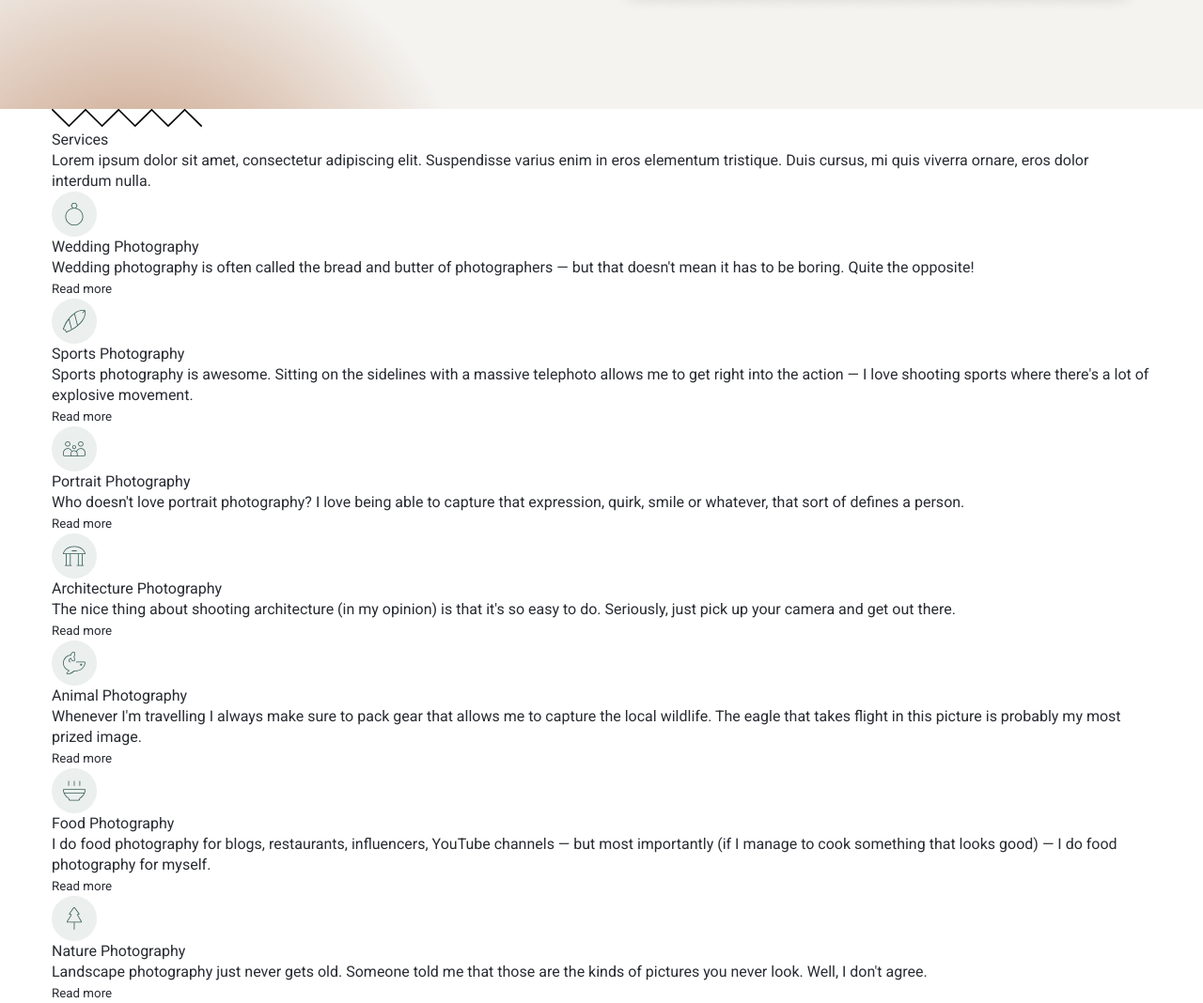
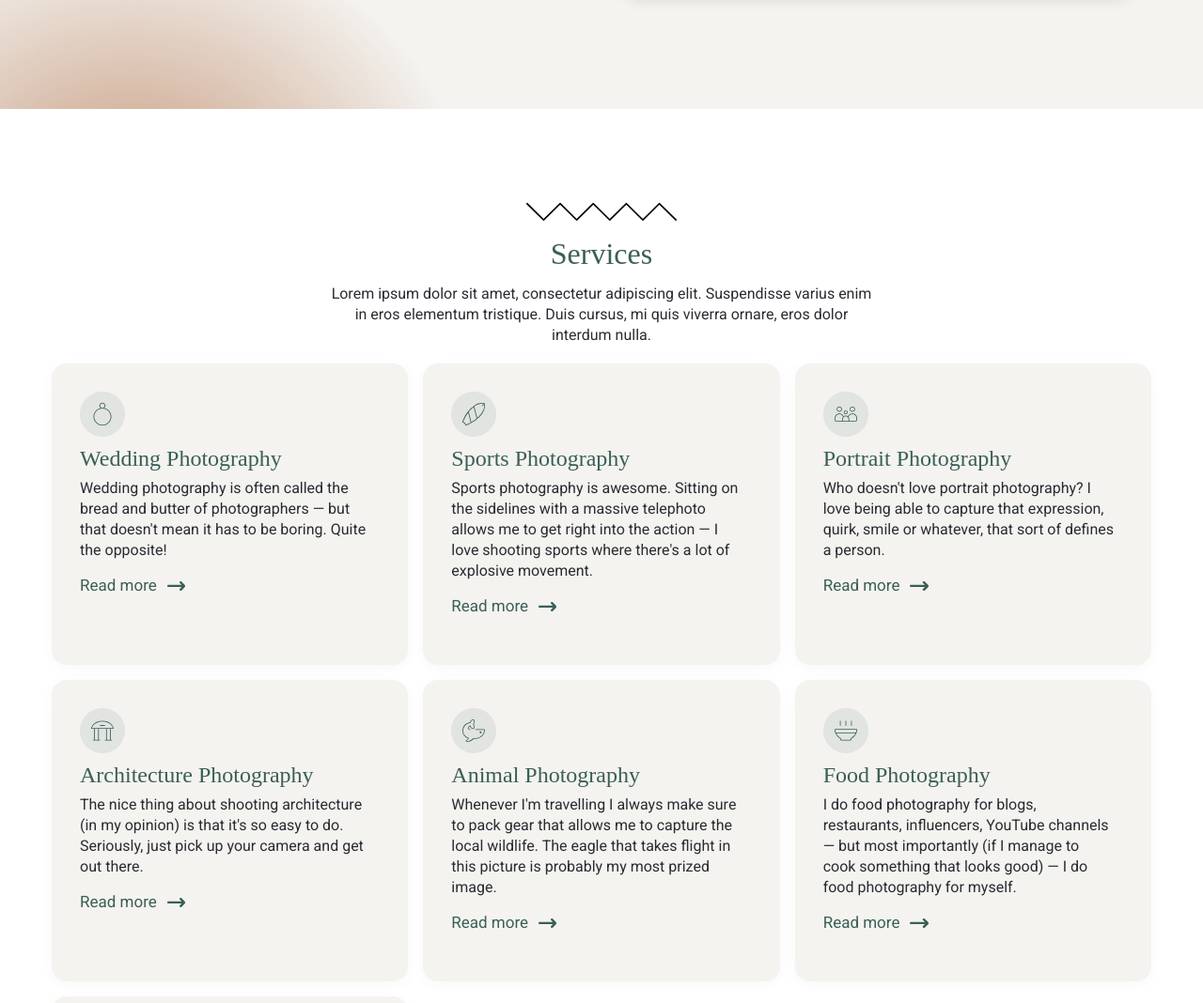
Before and after one commit to Daniil-gavrilooov/miro, a plain HTML site: page app/index.html in a window 1280 px wide. Shown: the part 955-2023 px from the top of the page at 94% size. Drawn offline with Linux system fonts and the light colour scheme; a web font is replaced by a local one.

Commit message:
finish section (services)

```diff
--- a/app/index.html
+++ b/app/index.html
@@ -86,7 +86,7 @@
                         Services
                     </h3>
 
-                    <p class="section__title-text">
+                    <p class="section__title-description">
                         Lorem ipsum dolor sit amet, consectetur adipiscing elit. Suspendisse varius enim in eros
                         elementum tristique. Duis cursus, mi quis viverra ornare, eros dolor interdum nulla.
                     </p>
--- /dev/null
+++ b/app/scss/_services.scss
@@ -0,0 +1,60 @@
+.services {
+    padding: 100px 0;
+    position: relative;
+    &::before{
+        position: absolute;
+        content: '';
+        width: 346px;
+        height: 328px;
+        background-image: url(../images/services__shadow.png);
+        bottom: 0;
+        left: 0;
+    }
+    &__content {
+        display: grid;
+        grid-template-columns: repeat(3, 1fr);
+        grid-template-rows: auto;
+        grid-gap: 16px;
+        margin-top: 19px;
+    }
+
+    &__item {
+        padding: 30px 39px 51px 30px;
+        background-color: $beige;
+        box-shadow: 0px 3px 15px rgba(0, 0, 0, 0.03);
+        border-radius: 16px;
+    }
+
+    &__item-title {
+        font-family: $Source_Serif_Pro;
+        font-weight: 400;
+        font-size: 24px;
+        line-height: 29px;
+        color: $green;
+        margin-top: 9px;
+        margin-bottom: 6px;
+    }
+
+    &__item-text {
+        max-width: 310px;
+        margin-bottom: 14px;
+    }
+
+    &__item-btn {
+        font-size: 17px;
+        line-height: 24px;
+        color: $green;
+        position: relative;
+        padding-right: 30.2px;
+        &::after{
+            position: absolute;
+            content: '';
+            width: 19.2px;
+            height: 10px;
+            background-image: url(../images/arrow.svg);
+            right: 0;
+            top: 8px;
+
+        }
+    }
+}
--- a/app/scss/style.scss
+++ b/app/scss/style.scss
@@ -2,6 +2,7 @@
 @import '_reset';
 @import '_mixing';
 @import '_header';
+@import '_services';
 
 body {
     font-family: $roboto;
@@ -27,3 +28,21 @@ body {
     line-height: 22px;
 
 }
+
+.section__title {
+    text-align: center;
+    &-text {
+        font-family: $Source_Serif_Pro;
+        font-weight: 400;
+        font-size: 32px;
+        line-height: 38px;
+        color: $green;
+        margin: 13px 0;
+        text-align: center;
+    }
+    &-description{
+        max-width: 591px;
+        margin: 0 auto;
+        text-align: center;
+    }
+}
```
Also changed, not shown: app/css/style.min.css.
